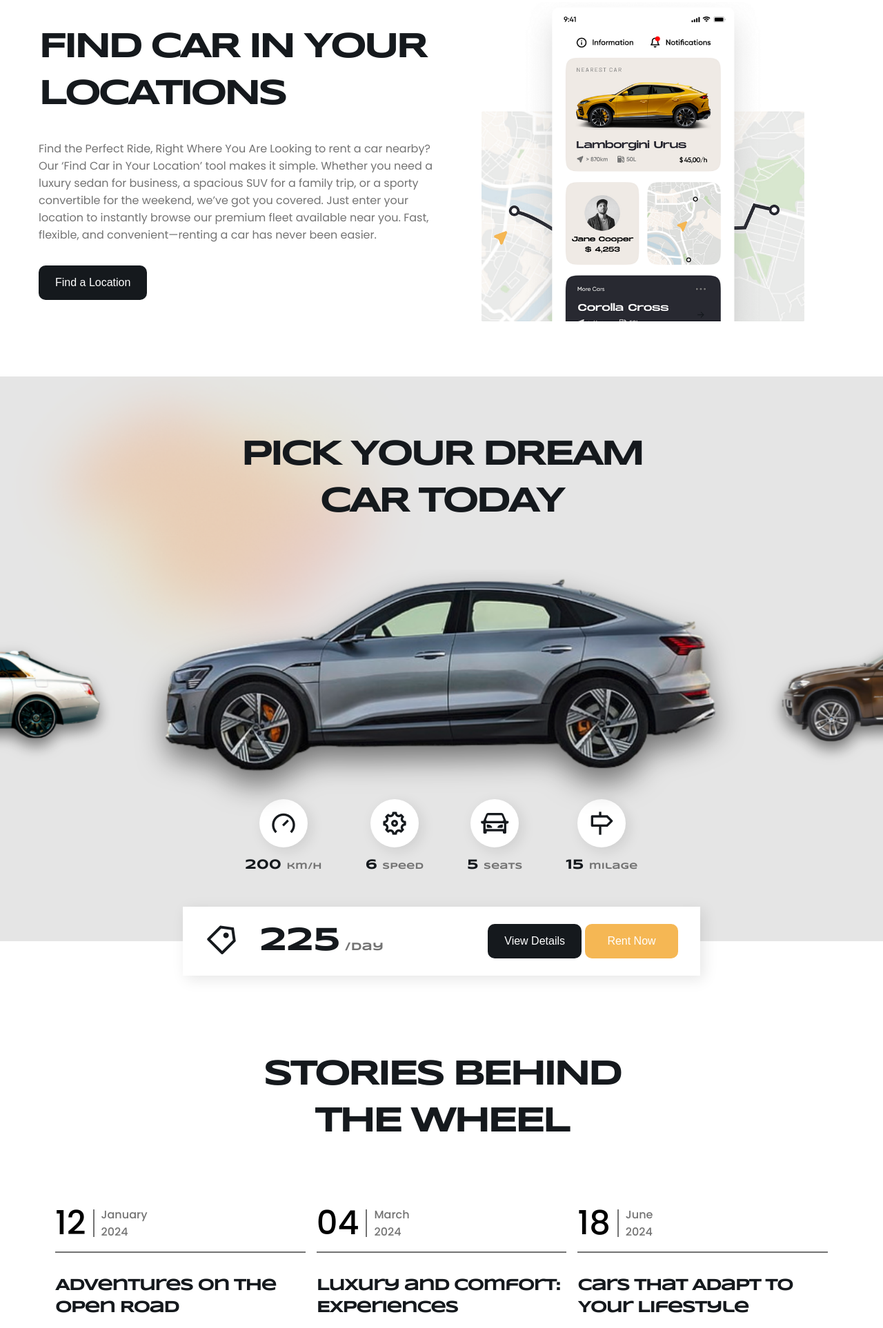
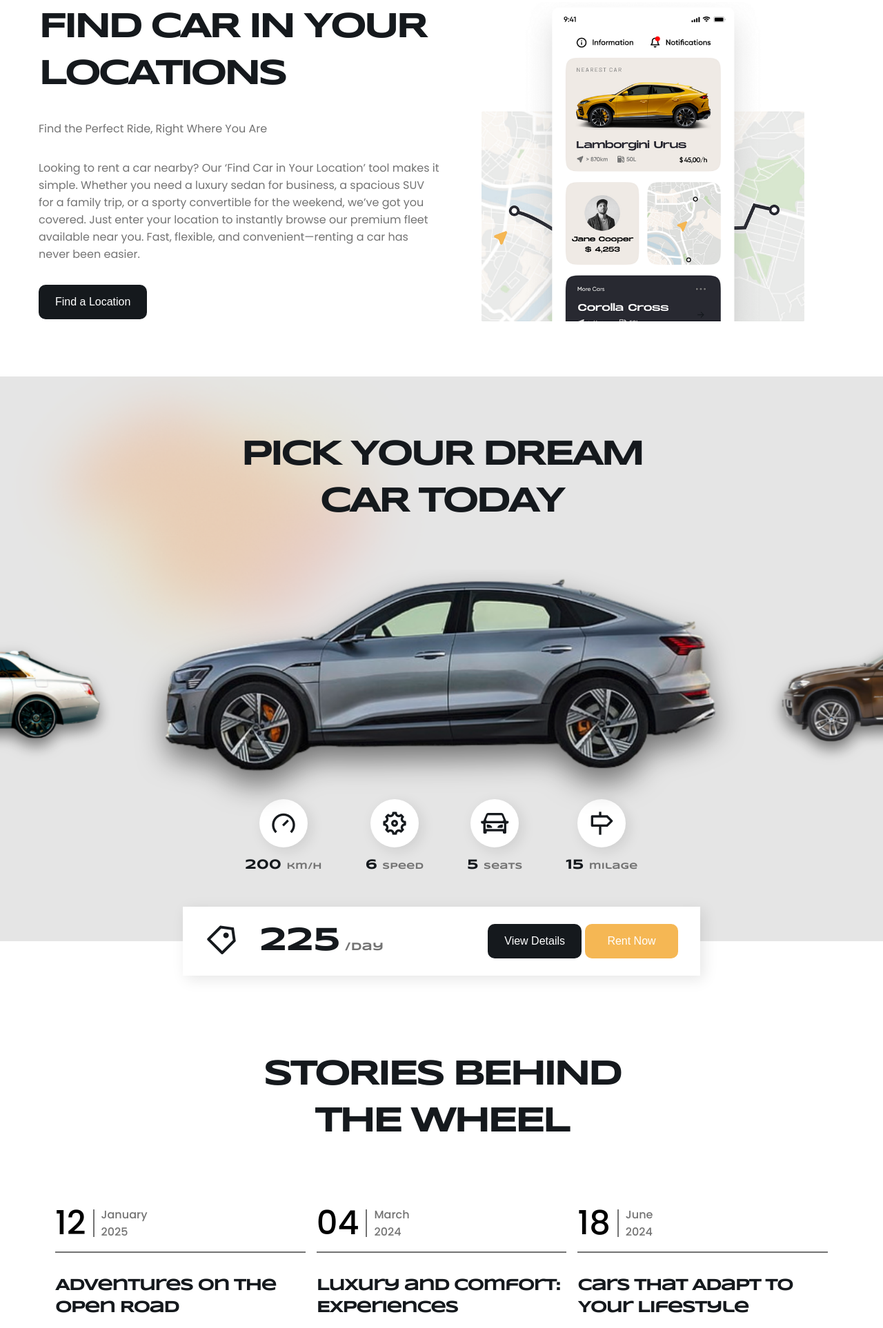
Before and after one commit to nikitaa3008/Responsive-Premium-Car-Rental-Website, a plain HTML site: page index.html in a window 1280 px wide. Shown: the part 2276-4202 px from the top of the page at 69% size. Drawn offline with nearby package versions, Linux system fonts and the light colour scheme.

Commit message:
index.html

```diff
--- a/index.html
+++ b/index.html
@@ -116,9 +116,11 @@
       </div>
       <div class="location__content">
         <h2 class="section__header">FIND CAR IN YOUR LOCATIONS</h2>
-        <p>
-          Find the Perfect Ride, Right Where You Are
-Looking to rent a car nearby? Our ‘Find Car in Your Location’ tool makes it simple. Whether you need a luxury sedan for business, a spacious SUV for a family trip, or a sporty convertible for the weekend, we’ve got you covered.
+        <p><srong>Find the Perfect Ride, Right Where You Are
+        </srong>
+           </p>
+<p>
+  Looking to rent a car nearby? Our ‘Find Car in Your Location’ tool makes it simple. Whether you need a luxury sedan for business, a spacious SUV for a family trip, or a sporty convertible for the weekend, we’ve got you covered.
 Just enter your location to instantly browse our premium fleet available near you.
 Fast, flexible, and convenient—renting a car has never been easier.
         </p>
@@ -272,7 +274,7 @@ Fast, flexible, and convenient—renting a car has never been easier.
             <span>12</span>
             <div>
               <p>January</p>
-              <p>2024</p>
+              <p>2025</p>
             </div>
           </div>
           <h4>Adventures on the Open Road</h4>
@@ -405,7 +407,7 @@ Fast, flexible, and convenient—renting a car has never been easier.
         </div>
       </div>
       <div class="footer__bar">
-        Copyright © 2024 Web Design Mastery. All rights reserved.
+        Copyright © 2025 car Rental Website. All rights reserved.
       </div>
     </footer>
 
```
